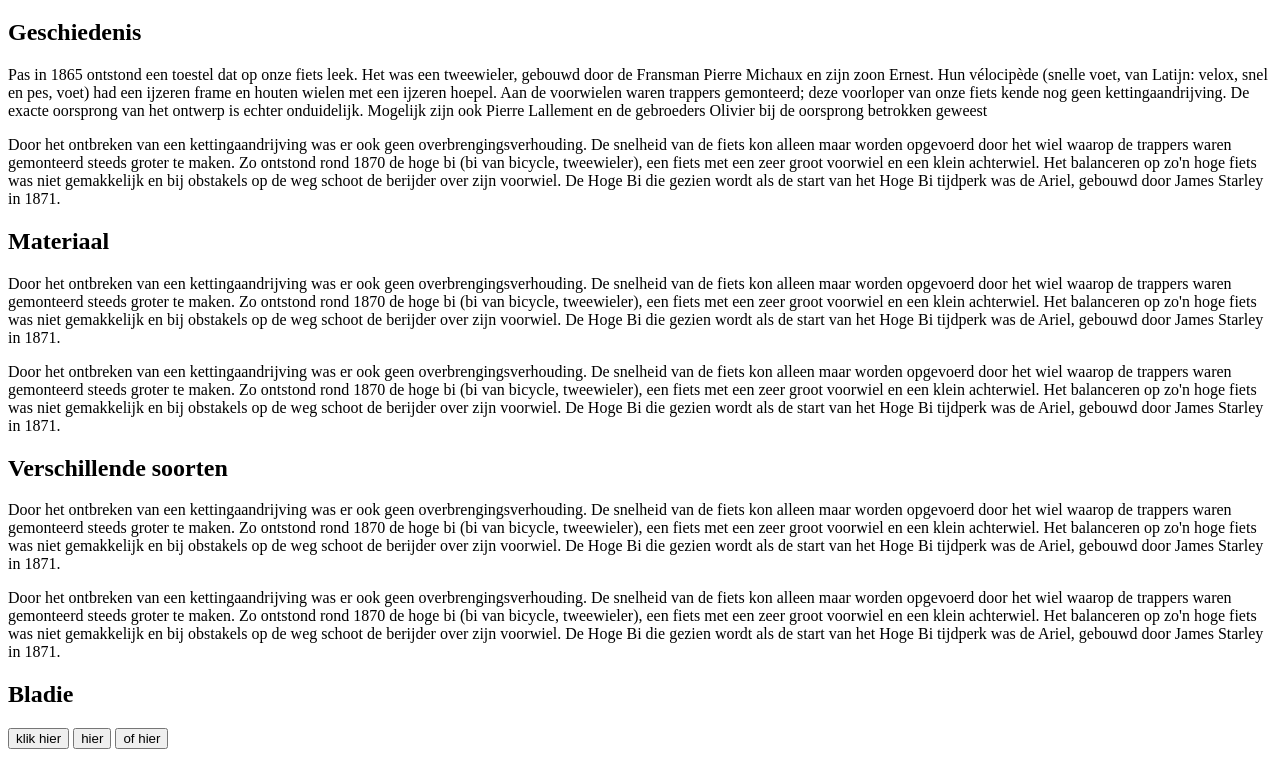
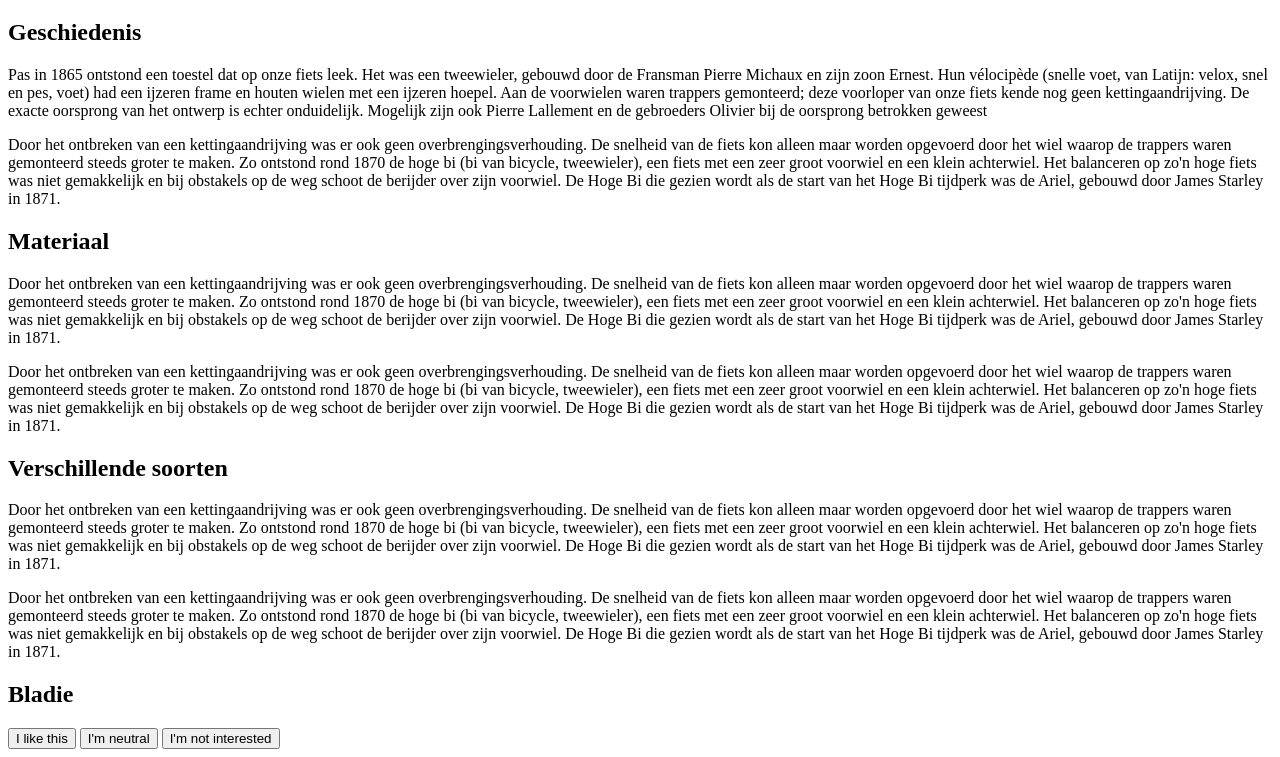
Before and after one commit to Flexion1990/html-assignment, a plain HTML site: page Untitled-1.html in a window 1280 px wide. Shown: the part 61-818 px from the top of the page. Drawn offline with Linux system fonts and the light colour scheme.

Commit message:
Add files via upload

```diff
--- a/Untitled-1.html
+++ b/Untitled-1.html
@@ -1,4 +1,9 @@
 <!DOCTYPE html>
+<html>
+  <head>
+    <title>Fietsen test</title>
+  </head>
+  <body>
     <h1>Fietsen</h1>
     <h2>Geschiedenis</h2>
     <p>Pas in 1865 ontstond een toestel dat op onze fiets leek. Het was een tweewieler, gebouwd door de Fransman Pierre Michaux en zijn zoon Ernest. Hun vélocipède (snelle voet, van Latijn: velox, snel en pes, voet) had een ijzeren frame en houten wielen met een ijzeren hoepel. Aan de voorwielen waren trappers gemonteerd; deze voorloper van onze fiets kende nog geen kettingaandrijving. De exacte oorsprong van het ontwerp is echter onduidelijk. Mogelijk zijn ook Pierre Lallement en de gebroeders Olivier bij de oorsprong betrokken geweest</p>
@@ -10,6 +15,8 @@
     <p>Door het ontbreken van een kettingaandrijving was er ook geen overbrengingsverhouding. De snelheid van de fiets kon alleen maar worden opgevoerd door het wiel waarop de trappers waren gemonteerd steeds groter te maken. Zo ontstond rond 1870 de hoge bi (bi van bicycle, tweewieler), een fiets met een zeer groot voorwiel en een klein achterwiel. Het balanceren op zo'n hoge fiets was niet gemakkelijk en bij obstakels op de weg schoot de berijder over zijn voorwiel. De Hoge Bi die gezien wordt als de start van het Hoge Bi tijdperk was de Ariel, gebouwd door James Starley in 1871.</p>
     <p>Door het ontbreken van een kettingaandrijving was er ook geen overbrengingsverhouding. De snelheid van de fiets kon alleen maar worden opgevoerd door het wiel waarop de trappers waren gemonteerd steeds groter te maken. Zo ontstond rond 1870 de hoge bi (bi van bicycle, tweewieler), een fiets met een zeer groot voorwiel en een klein achterwiel. Het balanceren op zo'n hoge fiets was niet gemakkelijk en bij obstakels op de weg schoot de berijder over zijn voorwiel. De Hoge Bi die gezien wordt als de start van het Hoge Bi tijdperk was de Ariel, gebouwd door James Starley in 1871.</p>
     <h2>Bladie</h2>
-<button>klik hier</button>
-<button>hier</button>
-<button>of hier</button>
+    <button>I like this</button>
+    <button>I'm neutral</button>
+    <button>I'm not interested</button>
+  </body>
+</html>
```
Lines whose indentation alone changed are shown as unchanged.
